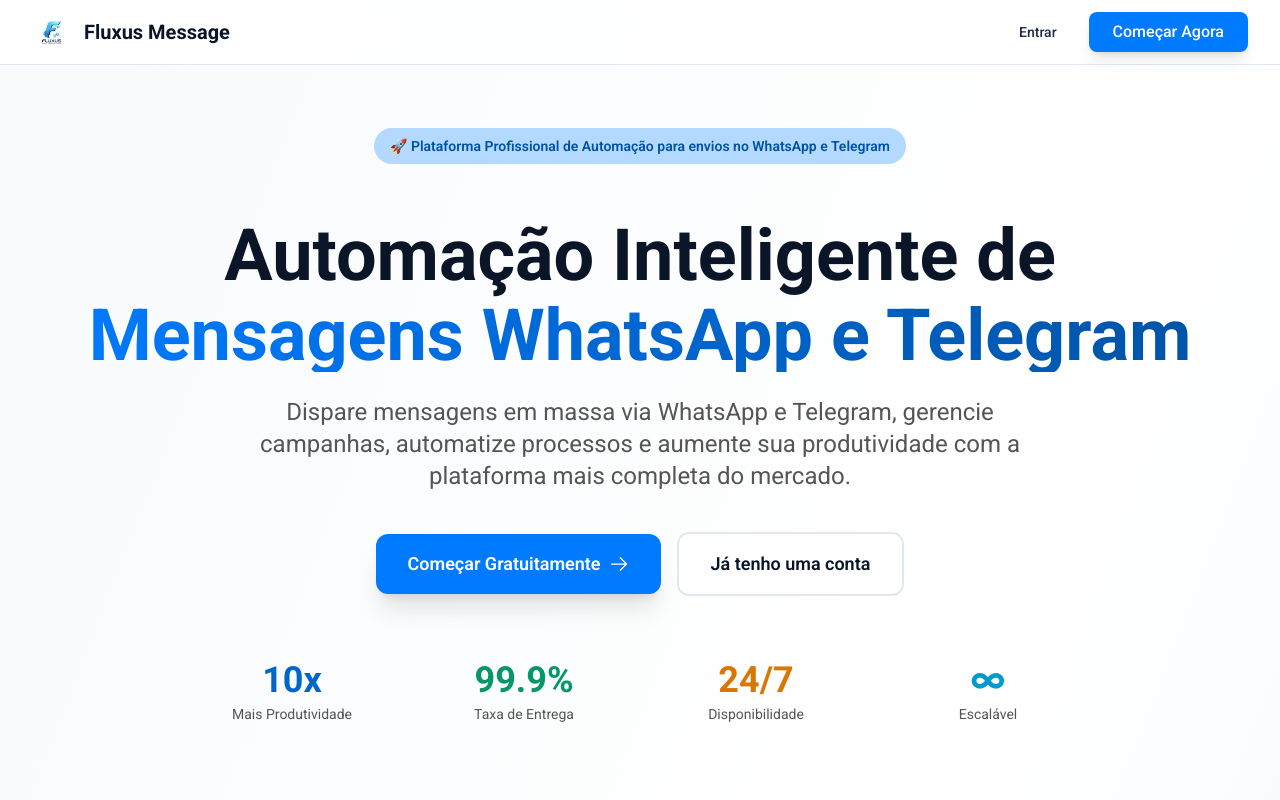
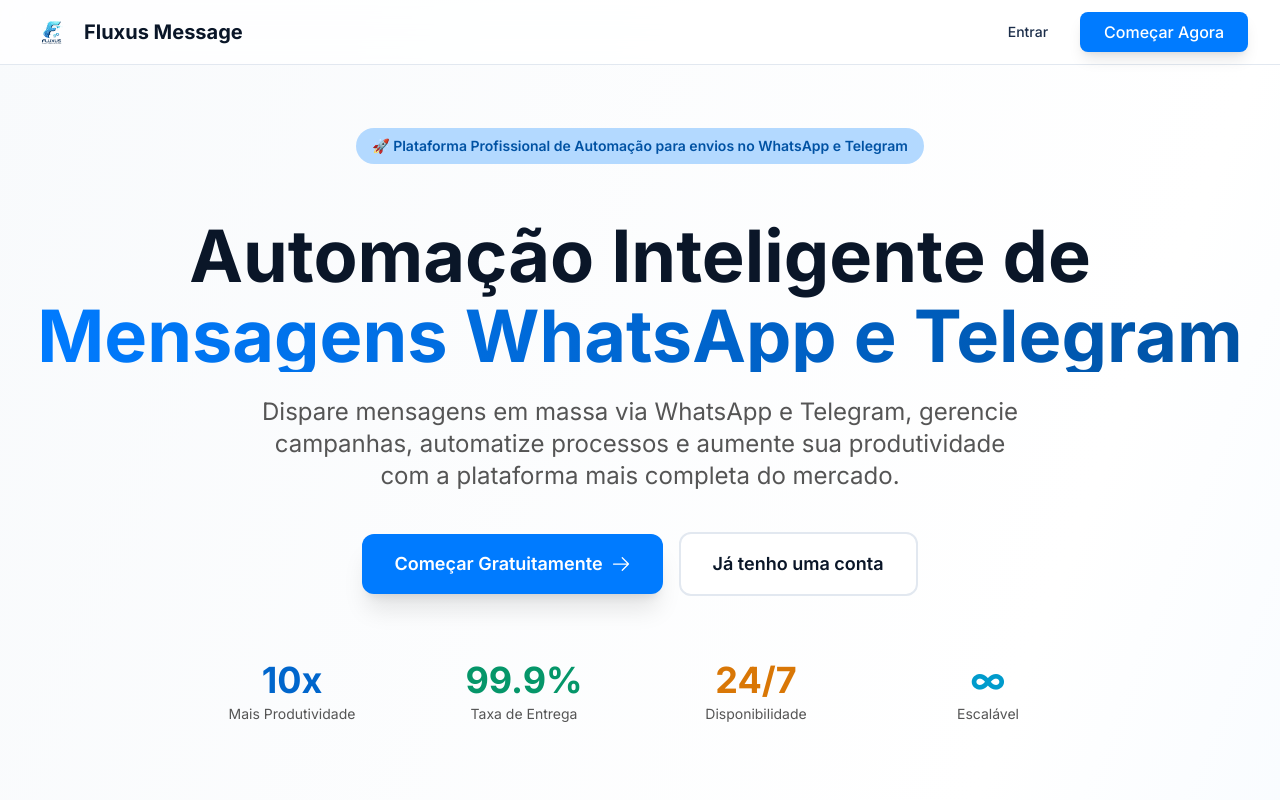
Before and after one commit to OverSoccerClub/DisparadorWhatsApp, a Next.js app: page / in a window 1280 px wide. Shown: the top 800 px of the page. Built offline with nearby package versions, Linux system fonts and the light colour scheme; no server answers.

Commit message:
chore: muda fonte global para Inter

```diff
--- a/styles/globals.css
+++ b/styles/globals.css
@@ -1,4 +1,4 @@
-@import url('https://fonts.googleapis.com/css2?family=Roboto:wght@400;500;600;700&display=swap');
+@import url('https://fonts.googleapis.com/css2?family=Inter:wght@400;500;600;700&display=swap');
 
 @tailwind base;
 @tailwind components;
@@ -19,7 +19,7 @@
 }
 
 body {
-  font-family: 'Roboto', system-ui, -apple-system, BlinkMacSystemFont, 'Segoe UI', sans-serif;
+  font-family: 'Inter', system-ui, -apple-system, BlinkMacSystemFont, 'Segoe UI', sans-serif;
   color: rgb(var(--foreground-rgb));
   background: linear-gradient(
       to bottom,
```
